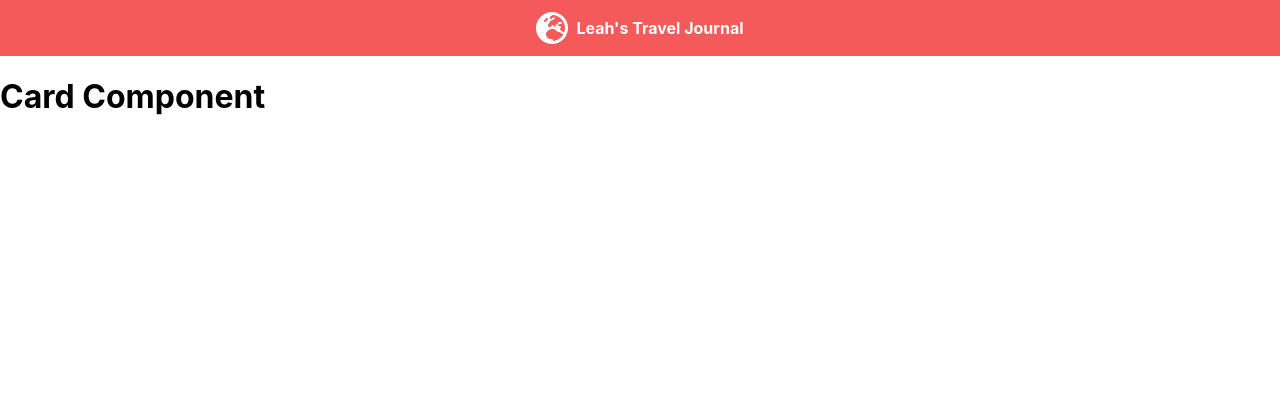
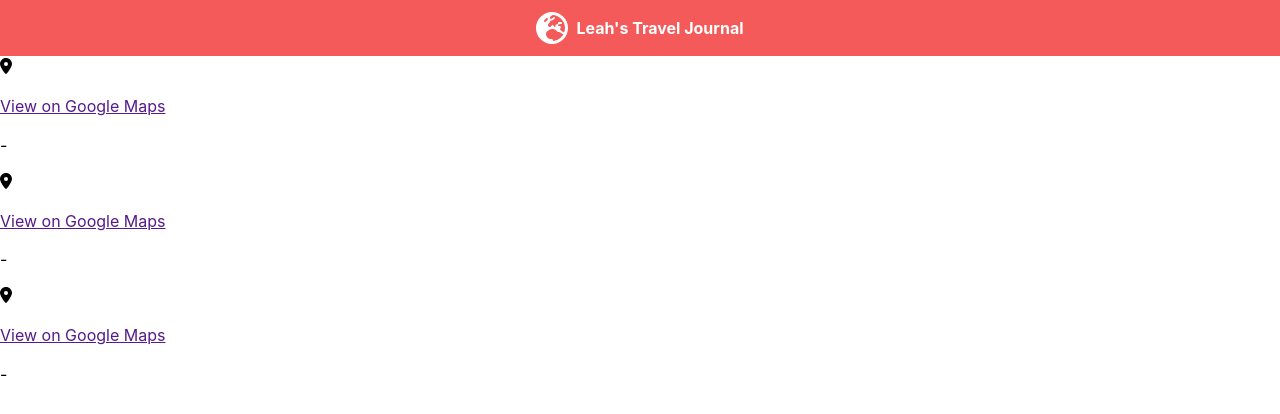
Before and after one commit to nsleeah/travel-journal, a React (Create React App) app: page / in a window 1280 px wide. Shown: the top 414 px of the page. Built offline with nearby package versions, Linux system fonts and the light colour scheme.

Commit message:
pass props into card component

```diff
--- a/src/App.js
+++ b/src/App.js
@@ -7,7 +7,35 @@ function App() {
   return (
     <div>
       <Nav/>
-      <Card/>
+      <Card
+      title=""
+      location=""
+      googleMapsUrl=""
+      startDate=""
+      endDate=""
+      description=""
+      imageURL=""
+      />
+
+      <Card
+      title=""
+      location=""
+      googleMapsUrl=""
+      startDate=""
+      endDate=""
+      description=""
+      imageURL=""
+      />
+
+      <Card
+      title=""
+      location=""
+      googleMapsUrl=""
+      startDate=""
+      endDate=""
+      description=""
+      imageURL=""
+      />
     </div>
   );
 }
--- a/src/components/Card.js
+++ b/src/components/Card.js
@@ -1,10 +1,23 @@
 import React from "react";
-const Card  = () => {
+import { FontAwesomeIcon } from '@fortawesome/react-fontawesome'
+import { faLocationDot } from '@fortawesome/free-solid-svg-icons'
+const Card  = (props) => {
     return (
-        <div>
-            <h1>Card Component</h1>
+        <div className="card">
+            <img className="card--img" src={props.imageUrl} alt={props.title} />
+            <FontAwesomeIcon icon={faLocationDot} className="card--location" />
+            <h2 className="card--location">{props.location}</h2>
+            <a className="card--maps-url" href={props.googleMapsUrl}>View on Google Maps</a>
+            <h3 className="card--title">{props.title}</h3>
+            <p className="card--date">{props.startDate}-{props.endDate}</p>
+            <p className="card--text">{props.description}</p>
         </div>
      );
 }
 
 export default Card ;
+//Each Card - Location Icon
+// View on Google Maps
+// H1 - Title
+// Date
+// Paragraph
```
